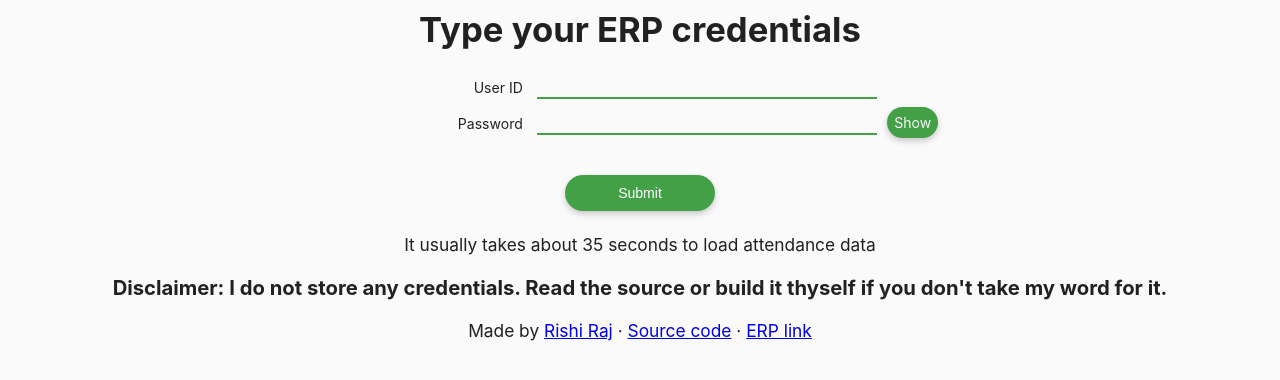
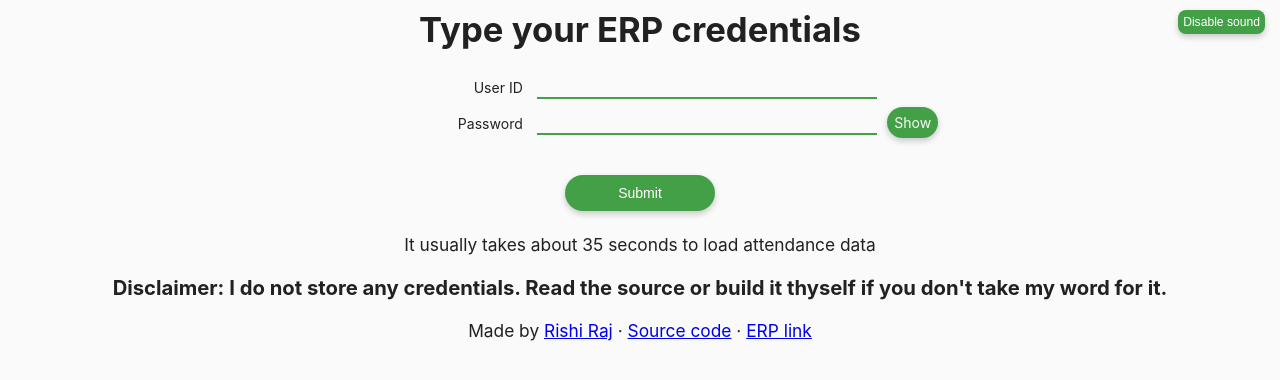
Before and after one commit to RishiRaj22/erp_web, a website: page public/index.html in a window 1280 px wide. Drawn offline with nearby package versions, Linux system fonts and the light colour scheme.

Commit message:
Added sound alert

```diff
--- a/public/index.html
+++ b/public/index.html
@@ -9,6 +9,7 @@
 </head>
     <body>
         <h1>Type your ERP credentials</h1>
+    <button id="sound"></button>
 <form id="form_add" action="/add/" method="post">
     <div>
         <label for="uid" class="input_label_add">User ID</label>
@@ -28,6 +29,7 @@
         <input type="submit" class="button" id="button_add" value="Submit"/>
     </div>
 </form>
+
 <p>It usually takes about 35 seconds to load attendance data</p>
 <h3>Disclaimer: I do not store any credentials. Read the source or build it thyself if you don't take my word for it.</h3>
 <footer>Made by <a href="https://rishiraj.me">Rishi Raj</a> &middot; <a href="https://github.com/rishiraj22/erp_web">Source code</a>
@@ -39,6 +41,14 @@
 <style>
 * {
     text-align: center;
+}
+#sound {
+    position: absolute;
+    top: 5px;
+    padding: 5px;
+    margin: 5px;
+    font-size: 0.7em;
+    right: 10px;
 }
 input {
     font-size: 0.9em;
@@ -182,6 +192,7 @@ body {
 <script src="https://cdnjs.cloudflare.com/ajax/libs/jquery/3.3.1/jquery.min.js"></script>
 <script>
     $(function () {
+    var bell = new Audio('/sounds/ringtone.mp3');
     var uid, pass;
     var requestQueued = false;
     $("#loading_add").hide();
@@ -217,6 +228,26 @@ body {
         return false;
     };
 
+    function getSound() {
+        var cookieValue = document.cookie.replace(/(?:(?:^|.*;\s*)sound\s*\=\s*([^;]*).*$)|^.*$/, "$1");
+        var sound = true;
+        if(cookieValue === "false") {
+            sound = false;
+        }
+        return sound;
+    }
+    function setSound(s) {
+        document.cookie = "sound=" + (s?"true;":"false;");
+        if(s) {
+            $("#sound").text('Disable sound');
+        } else {
+            $("#sound").text('Enable sound');
+        }
+    }
+    setSound(getSound());
+    $('#sound').click(function() {
+        setSound(!getSound());
+    })
     $('#uid').keyup(canRequestBeSent);
 
     $('#password').keyup(canRequestBeSent);
@@ -263,7 +294,12 @@ body {
                                 } else {
                                     $("#loading_add").hide();
                                     if (data.success) {
-                                        window.location = data.redirectLink;
+                                        if(getSound()) {
+                                            bell.play();
+                                            setTimeout(() => {window.location = data.redirectLink;},500);
+                                        } else {
+                                            window.location = data.redirectLink;
+                                        }
                                     } else {
                                         $("#input_error_msg").text(data.message);
                                     }
```
Also changed, not shown: 2 other files.
